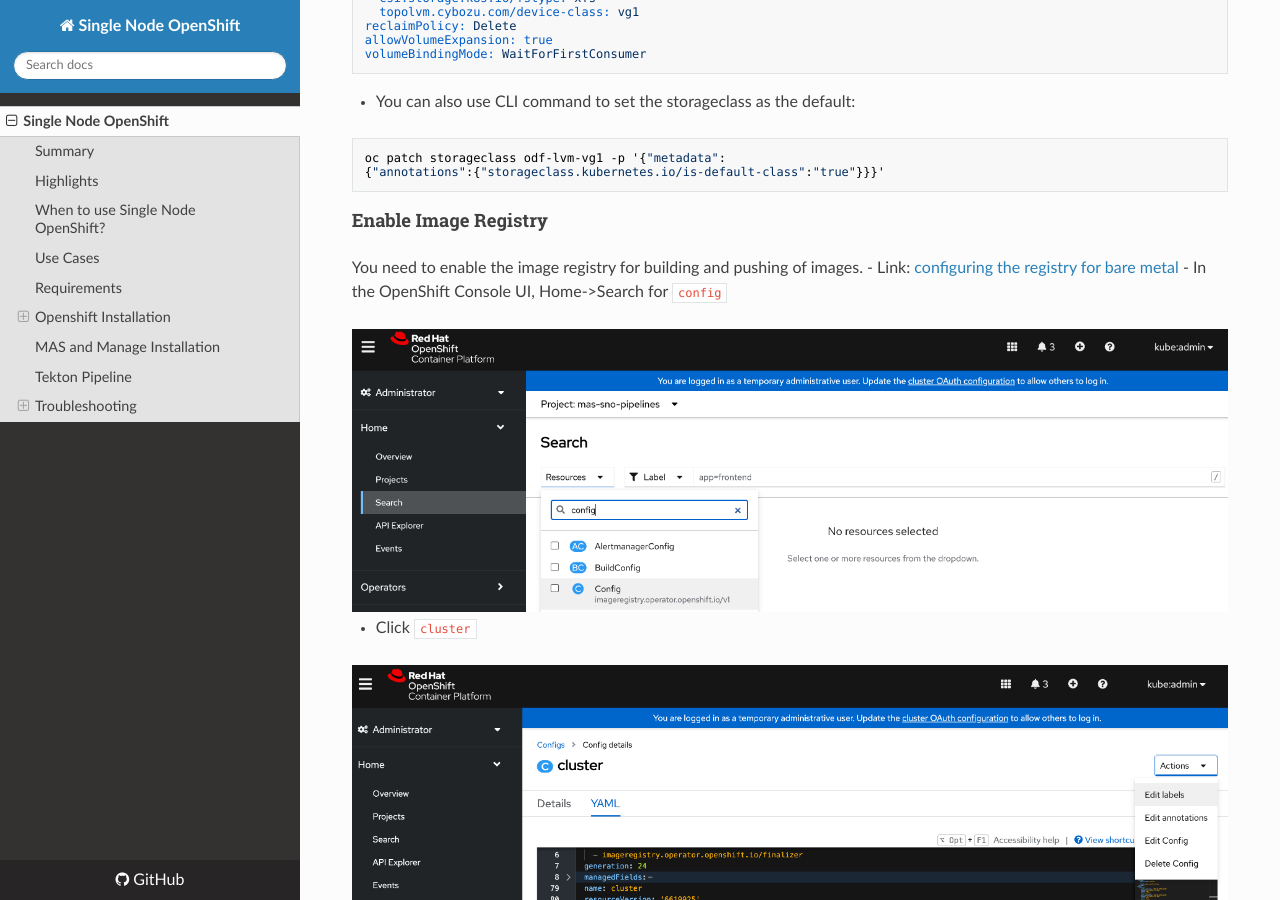
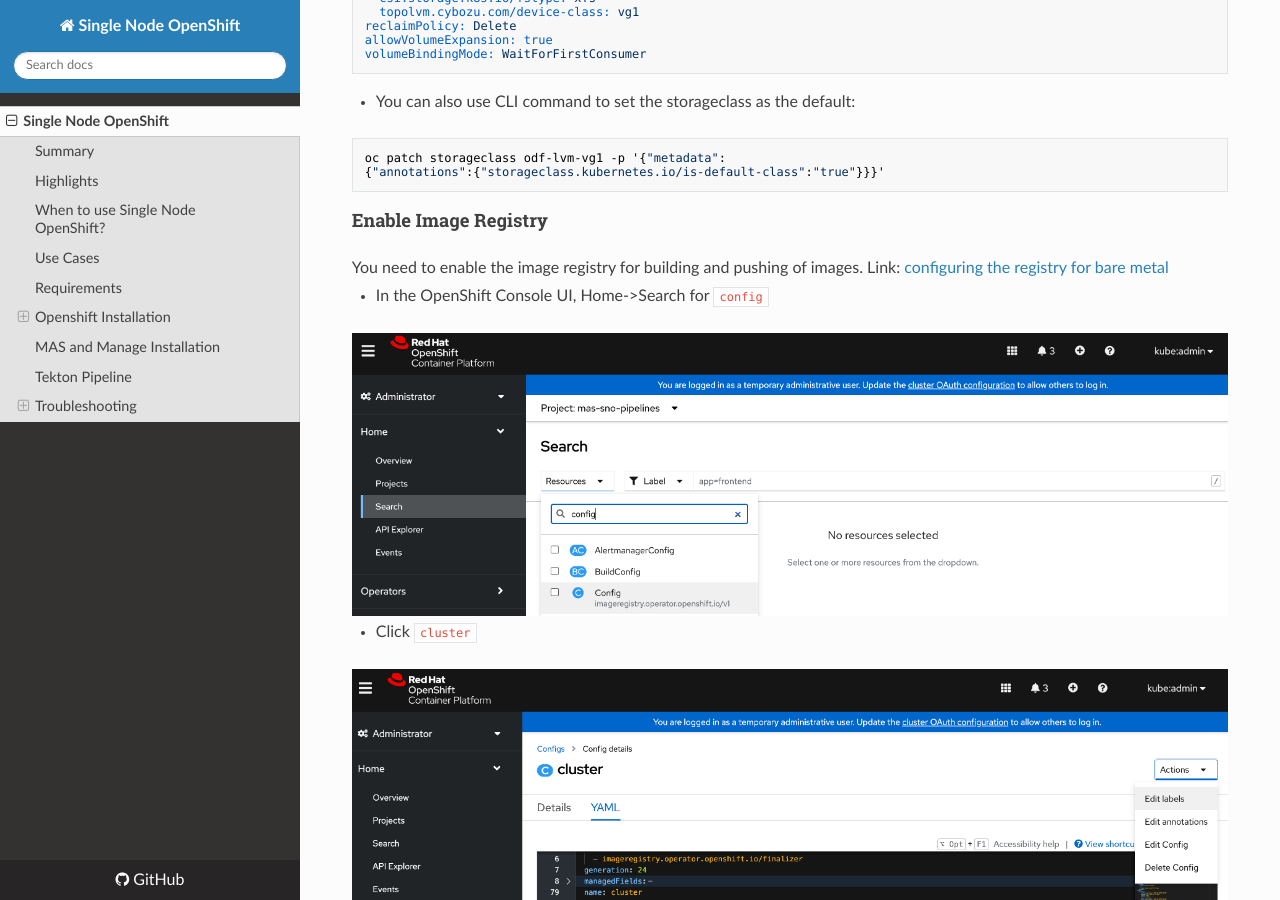
Before and after one commit to ibm-mas-manage/sno, an MkDocs documentation site: the page built from docs/index.md, in a window 1280 px wide and 900 px high, scrolled down 7644 px. Built offline with MkDocs 1.6.1, drawn with Linux system fonts in a browser that asks for light colours; nearby versions of some CDN libraries; part of the change alters nothing that is shown.

````diff
--- a/docs/index.md
+++ b/docs/index.md
@@ -229,8 +229,8 @@ oc patch storageclass odf-lvm-vg1 -p '{"metadata":
 ```
 
 #### Enable Image Registry
-You need to enable the image registry for building and pushing of images.
-- Link: [configuring the registry for bare metal](https://docs.openshift.com/container-platform/4.8/registry/configuring_registry_storage/configuring-registry-storage-baremetal.html#configuring-registry-storage-baremetal)
+You need to enable the image registry for building and pushing of images. Link: [configuring the registry for bare metal](https://docs.openshift.com/container-platform/4.8/registry/configuring_registry_storage/configuring-registry-storage-baremetal.html#configuring-registry-storage-baremetal)
+
 - In the OpenShift Console UI, Home->Search for `config`
 
 ![image](images/searchconfig.png)
````
